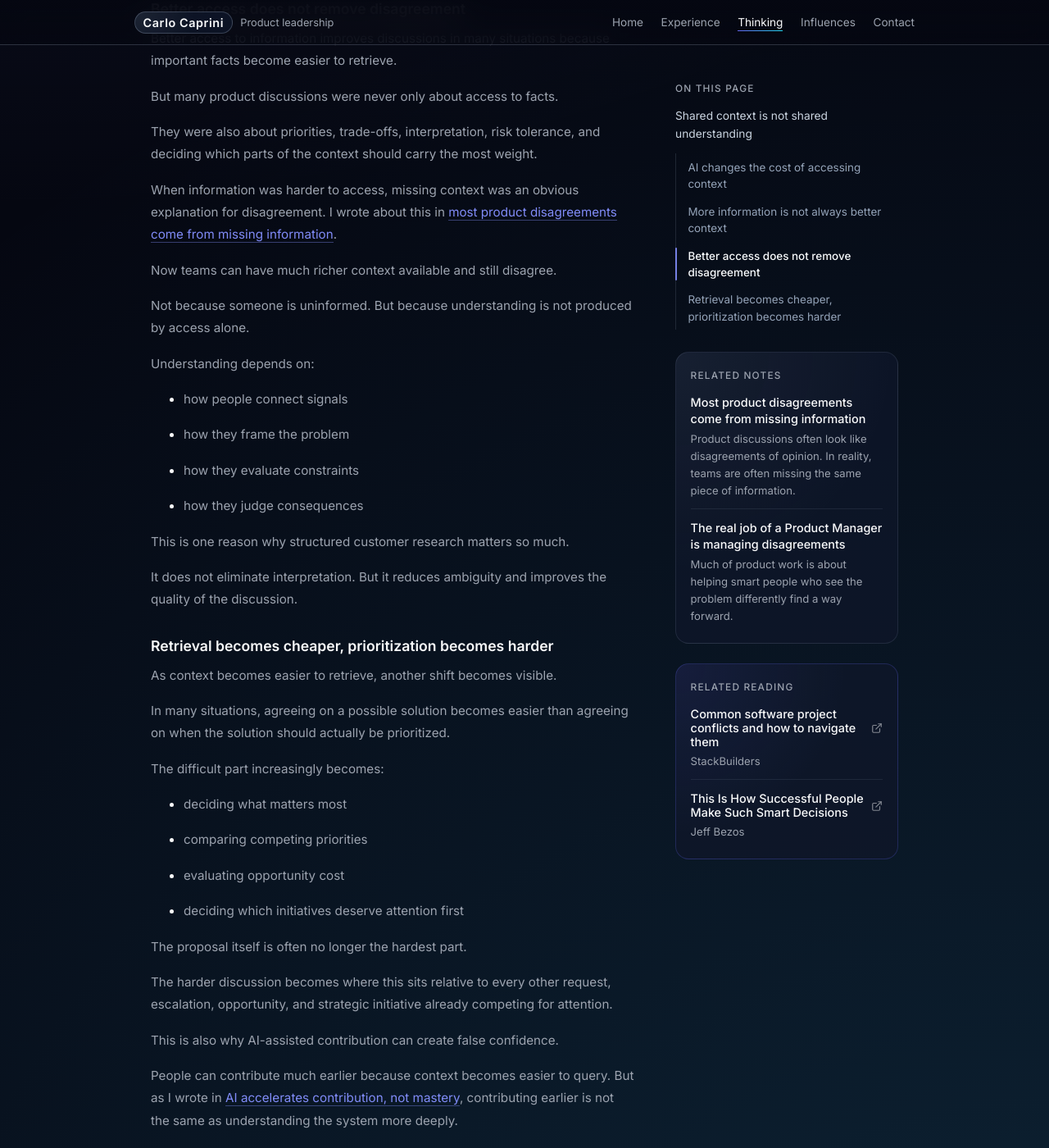
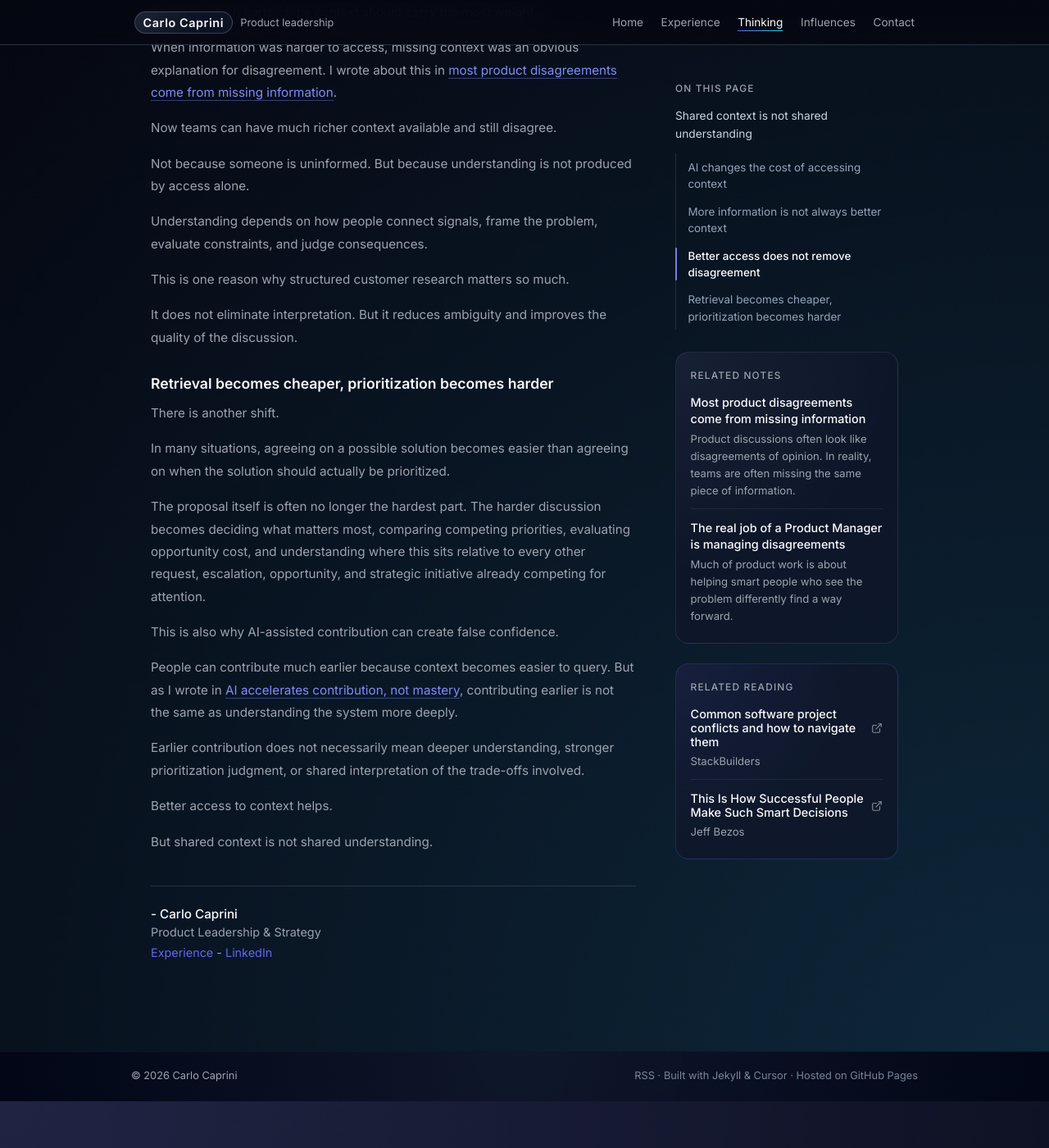
Before and after one commit to carlocaprini/carlocaprini.github.io, a Jekyll site: the page built from pages/thinking/shared-context-is-not-shared-understanding.md, in a window 1280 px wide and 1400 px high, scrolled down 2154 px. Shown: the whole window at 82% size. Built offline with Jekyll 4.4.1, drawn with Linux system fonts in a browser that asks for light colours; some of the changed text lies outside the part shown.

Commit message:
Updated note

```diff
--- a/pages/thinking/shared-context-is-not-shared-understanding.md
+++ b/pages/thinking/shared-context-is-not-shared-understanding.md
@@ -38,15 +38,12 @@ Two people can have access to the same dashboards, the same customer feedback, a
 One person sees a signal worth reshaping the roadmap around.
 Another sees temporary pressure that should not influence long-term direction.
 
-One person sees a risk that should slow the team down.
-Another sees a reason to move faster.
-
 The disagreement is no longer necessarily about access to information.
 It becomes a disagreement about interpretation.
 
 ## More information is not always better context
 
-This becomes even more visible as access to information becomes easier.
+This matters because easier access can also expand the conversation too much.
 
 There is a difference between _information relevant to the problem space_ and simply _more information_.
 
@@ -61,13 +58,7 @@ And once the problem space expands too much, finding a solution to the original
 This does not mean different perspectives should be ignored.
 But it does mean that not every signal should carry the same weight within a specific decision context.
 
-Part of product work is maintaining clarity around:
-
-- the actual problem being solved
-
-- the constraints that matter
-
-- the goal the team is optimizing for
+Part of product work is maintaining clarity around the actual problem being solved, the constraints that matter, and the goal the team is optimizing for.
 
 Otherwise discussions slowly drift from solving a specific problem to debating every adjacent concern that could possibly matter.
 
@@ -87,15 +78,7 @@ Now teams can have much richer context available and still disagree.
 Not because someone is uninformed.
 But because understanding is not produced by access alone.
 
-Understanding depends on:
-
-- how people connect signals
-
-- how they frame the problem
-
-- how they evaluate constraints
-
-- how they judge consequences
+Understanding depends on how people connect signals, frame the problem, evaluate constraints, and judge consequences.
 
 This is one reason why structured customer research matters so much.
 
@@ -104,40 +87,19 @@ But it reduces ambiguity and improves the quality of the discussion.
 
 ## Retrieval becomes cheaper, prioritization becomes harder
 
-As context becomes easier to retrieve, another shift becomes visible.
+There is another shift.
 
 In many situations, agreeing on a possible solution becomes easier than agreeing on when the solution should actually be prioritized.
 
-The difficult part increasingly becomes:
-
-- deciding what matters most
-
-- comparing competing priorities
-
-- evaluating opportunity cost
-
-- deciding which initiatives deserve attention first
-
 The proposal itself is often no longer the hardest part.
-
-The harder discussion becomes where this sits relative to every other request, escalation, opportunity, and strategic initiative already competing for attention.
+The harder discussion becomes deciding what matters most, comparing competing priorities, evaluating opportunity cost, and understanding where this sits relative to every other request, escalation, opportunity, and strategic initiative already competing for attention.
 
 This is also why AI-assisted contribution can create false confidence.
 
 People can contribute much earlier because context becomes easier to query.
 But as I wrote in [AI accelerates contribution, not mastery](/thinking/ai-accelerates-contribution-not-mastery/), contributing earlier is not the same as understanding the system more deeply.
 
-Earlier contribution does not necessarily mean:
-
-- deeper understanding
-
-- stronger prioritization judgment
-
-- shared interpretation of the trade-offs involved
-
-AI reduces the friction of accessing information inside organizations.
-
-But once retrieval becomes cheap, interpretation and prioritization become much more visible as the real bottlenecks.
+Earlier contribution does not necessarily mean deeper understanding, stronger prioritization judgment, or shared interpretation of the trade-offs involved.
 
 Better access to context helps.
 
```
Also changed, not shown: other parts of pages/thinking/shared-context-is-not-shared-understanding.md (+1 -1 lines).
